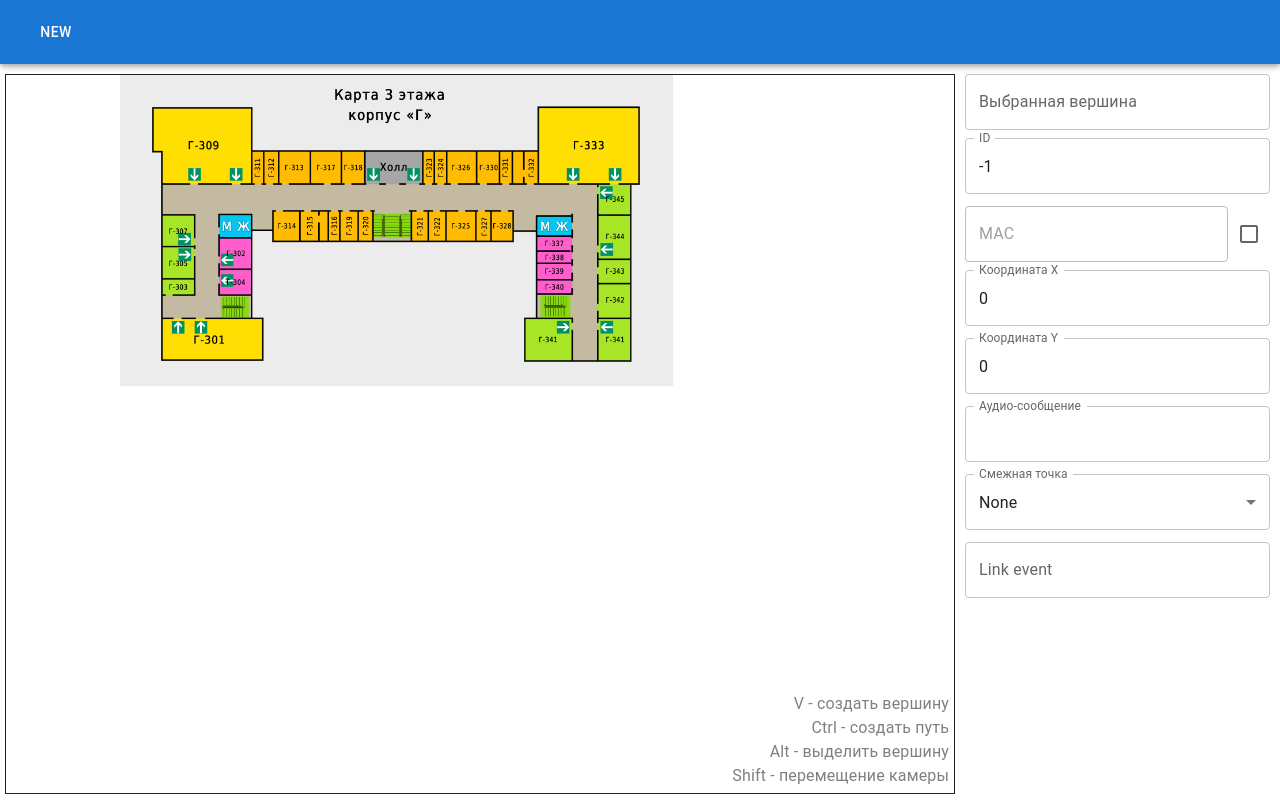
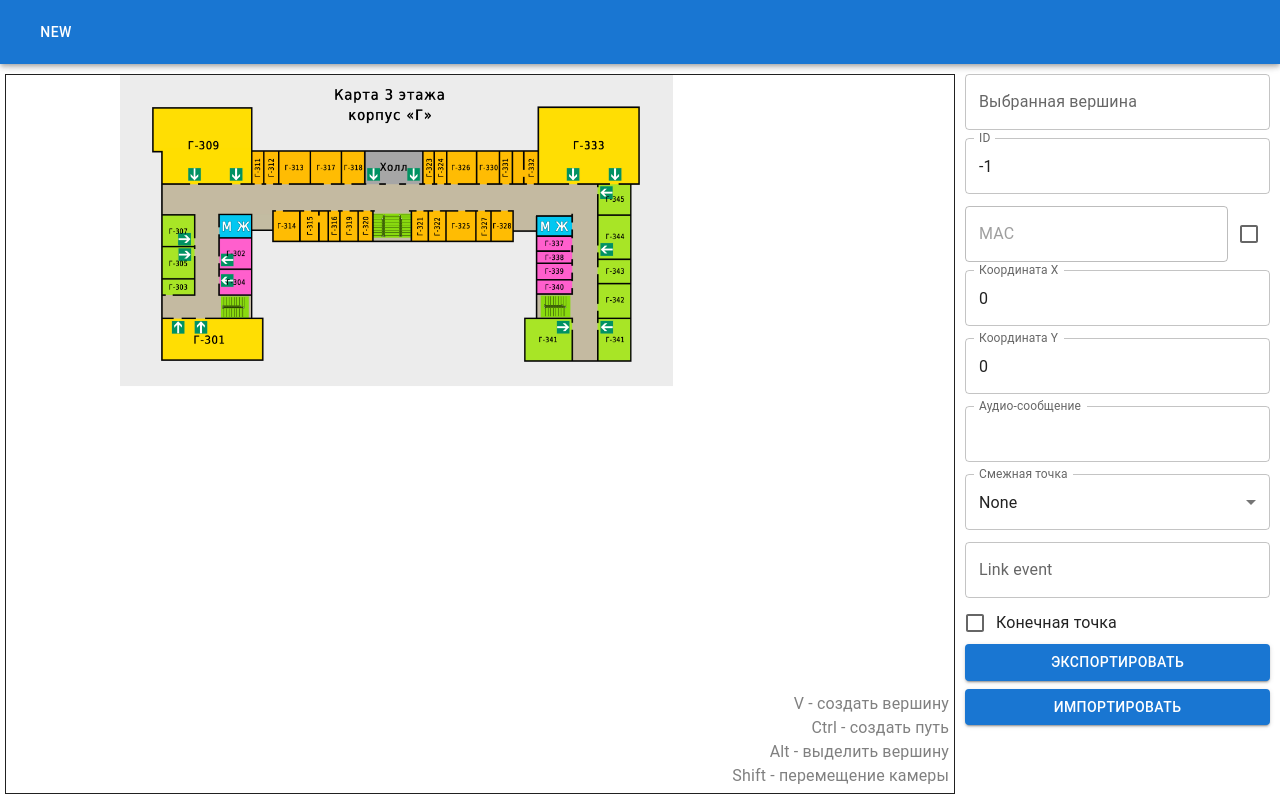
Before and after one commit to stiznt/MapConfigurator, a React (Create React App) app: page / in a window 1280 px wide. Built offline with nearby package versions, Linux system fonts and the light colour scheme.

Commit message:
Добавил чекбокс конечной точки. Добавил кнопки импорта и экспорта, но пока без функционала

```diff
--- a/src/App.tsx
+++ b/src/App.tsx
@@ -3,7 +3,7 @@ import './App.css';
 import Graph from './Graph';
 import { convertMousePosToSVGPos, generateEdgeId, generateNodeId } from './utils';
 import { GraphInfo, NodeType, EdgeType } from './types';
-import { AppBar, Box, Button,Checkbox,CssBaseline,FormControl,Grid,InputLabel,List, ListItem,MenuItem,Select,Stack,TextField, Toolbar} from '@mui/material';
+import { AppBar, Box, Button,Checkbox,CssBaseline,FormControl,FormControlLabel,FormGroup,Grid,InputLabel,List, ListItem,MenuItem,Select,Stack,TextField, Toolbar} from '@mui/material';
 
 function reducer(state: GraphInfo, action: {type:string, args: any}):GraphInfo{
 	function updateKey<K extends keyof NodeType>(key: K, value: NodeType[K]){
@@ -31,7 +31,7 @@ function reducer(state: GraphInfo, action: {type:string, args: any}):GraphInfo{
 			var id = generateNodeId()
 			return {
 				...state,
-				nodes: [...state.nodes, {id: id, x: x, y: y, label: `Точка ${id}`, mac: "", macEditable: false, message: ""}]
+				nodes: [...state.nodes, {id: id, x: x, y: y, label: `Точка ${id}`, mac: "", macEditable: false, message: "", isEndPoint: false}]
 			};
 		case 'create-path':
 			if(state.selectedNodeId == -1 || state.selectedNodeId == action.args.nodeId) return state;
@@ -80,7 +80,7 @@ function reducer(state: GraphInfo, action: {type:string, args: any}):GraphInfo{
 }
 
 function App() {
-	const [graphInfo, dispatch] = useReducer(reducer, {selectedNodeId: -1, nodes: [{x: 0, y: 0, label: "", id:-1, mac:"", message: " "}], edges: []})
+	const [graphInfo, dispatch] = useReducer(reducer, {selectedNodeId: -1, nodes: [{x: 0, y: 0, label: "", id:-1, mac:"", message: " ", isEndPoint: false}], edges: []})
 	const [selectorValue, setSelectorValue] = useState(-1);
 
 	const getSelectedNode = () => {
@@ -152,6 +152,18 @@ function App() {
 						<ListItem alignItems='center' disablePadding>
 							<TextField label="Link event" margin='dense' fullWidth value={getEdgeById(selectorValue)?.message} onChange={event => dispatch({type: "edge-update", args: {nodeId: selectorValue, changes: [{key: 'message', value: event.target.value}]}})}></TextField>
 						</ListItem>
+						<ListItem alignItems='center' disablePadding>
+							<FormGroup row>
+								<FormControlLabel control={<Checkbox value={getSelectedNode()?.isEndPoint} onChange={e => selectedNodeChange([{key: "isEndPoint", value: e.target.checked}])}/>} label={"Конечная точка"}/>
+								{/* <FormControlLabel control={<Checkbox defaultChecked/>} label={"Route spelling"}/> */}
+							</FormGroup>
+						</ListItem>
+						<ListItem alignItems='center' disablePadding>
+							<Button fullWidth variant='contained'>экспортировать</Button>
+						</ListItem>
+						<ListItem alignItems='center' disableGutters>
+							<Button fullWidth variant='contained'>импортировать</Button>
+						</ListItem>
 
 		 			</List>
 				</Grid>
--- a/src/types.tsx
+++ b/src/types.tsx
@@ -6,6 +6,7 @@ type NodeType = {
 	mac?: string
 	macEditable? :boolean
 	message?: string
+	isEndPoint?: boolean
 }
 
 type EdgeType = {
```
